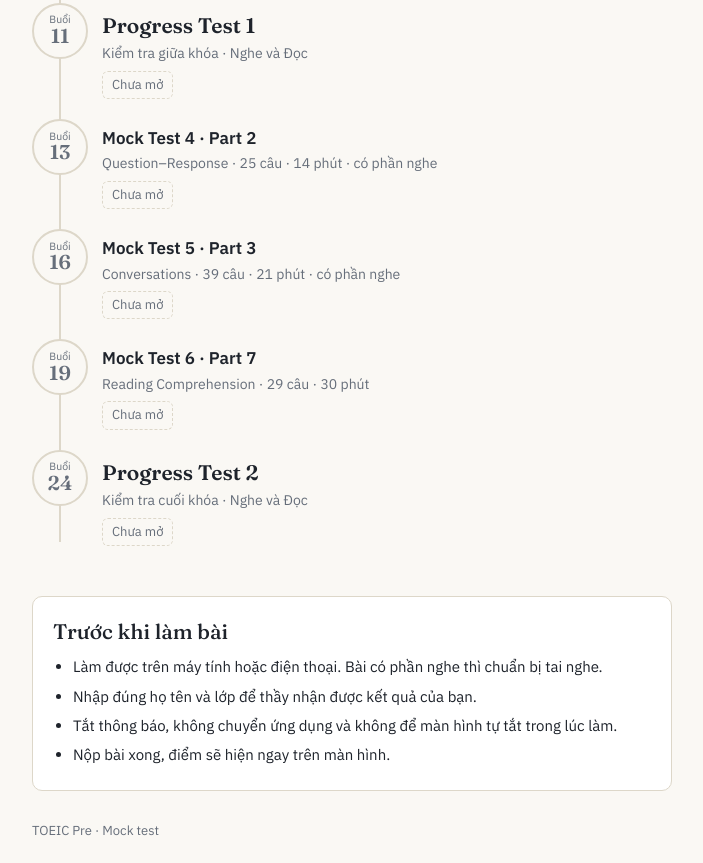
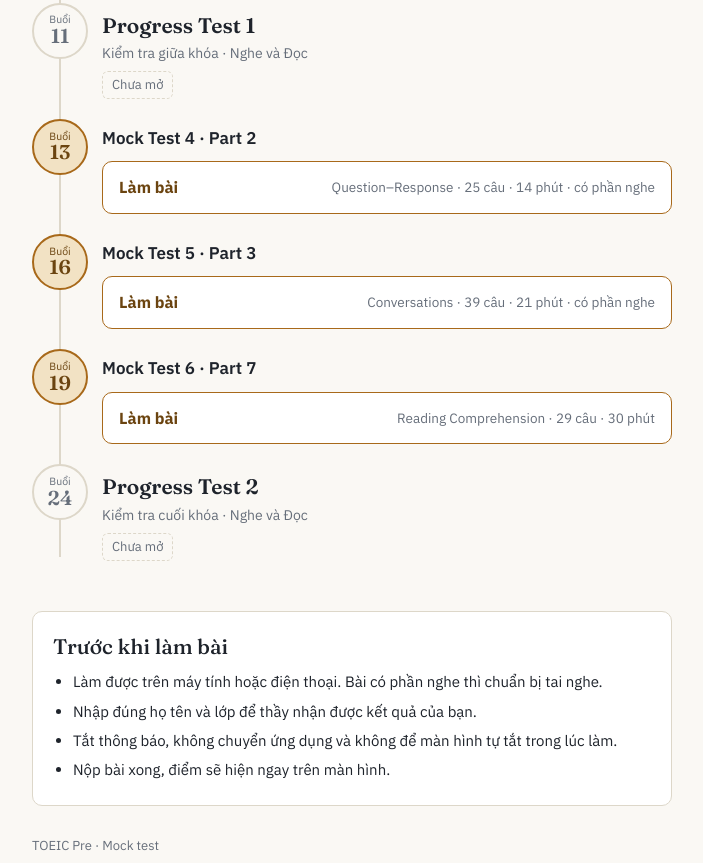
Before and after one commit to mangomint1805/pretoeicnew-mocktest, a plain HTML site: page index.html in a window 1280 px wide. Shown: the part 561-1424 px from the top of the page, without its empty margins (288-991 px from the left). Drawn offline with Linux system fonts and the light colour scheme.

Commit message:
Open Mock Test 4-6

```diff
--- a/index.html
+++ b/index.html
@@ -91,9 +91,9 @@ const TESTS = [
   { session: 6,  name: "Mock Test 2 · Part 5", detail: "Incomplete Sentences · 30 câu · 30 phút",    file: "PRE TOEIC MOCK TEST 2 PART 5 - EXAM.html" },
   { session: 9,  name: "Mock Test 3 · Part 6", detail: "Text Completion · 16 câu · 16 phút",         file: "PRE TOEIC MOCK TEST 3 PART 6 - EXAM.html" },
   { session: 11, name: "Progress Test 1",      detail: "Kiểm tra giữa khóa · Nghe và Đọc",           file: "", big: true },
-  { session: 13, name: "Mock Test 4 · Part 2", detail: "Question–Response · 25 câu · 14 phút · có phần nghe",  file: "" },
-  { session: 16, name: "Mock Test 5 · Part 3", detail: "Conversations · 39 câu · 21 phút · có phần nghe",      file: "" },
-  { session: 19, name: "Mock Test 6 · Part 7", detail: "Reading Comprehension · 29 câu · 30 phút",             file: "" },
+  { session: 13, name: "Mock Test 4 · Part 2", detail: "Question–Response · 25 câu · 14 phút · có phần nghe",  file: "PRE TOEIC MOCK TEST 4 PART 2 - EXAM.html" },
+  { session: 16, name: "Mock Test 5 · Part 3", detail: "Conversations · 39 câu · 21 phút · có phần nghe",      file: "PRE TOEIC MOCK TEST 5 PART 3 - EXAM.html" },
+  { session: 19, name: "Mock Test 6 · Part 7", detail: "Reading Comprehension · 29 câu · 30 phút",             file: "PRE TOEIC MOCK TEST 6 PART 7 - EXAM.html" },
   { session: 24, name: "Progress Test 2",      detail: "Kiểm tra cuối khóa · Nghe và Đọc",           file: "", big: true },
 ];
 
```
